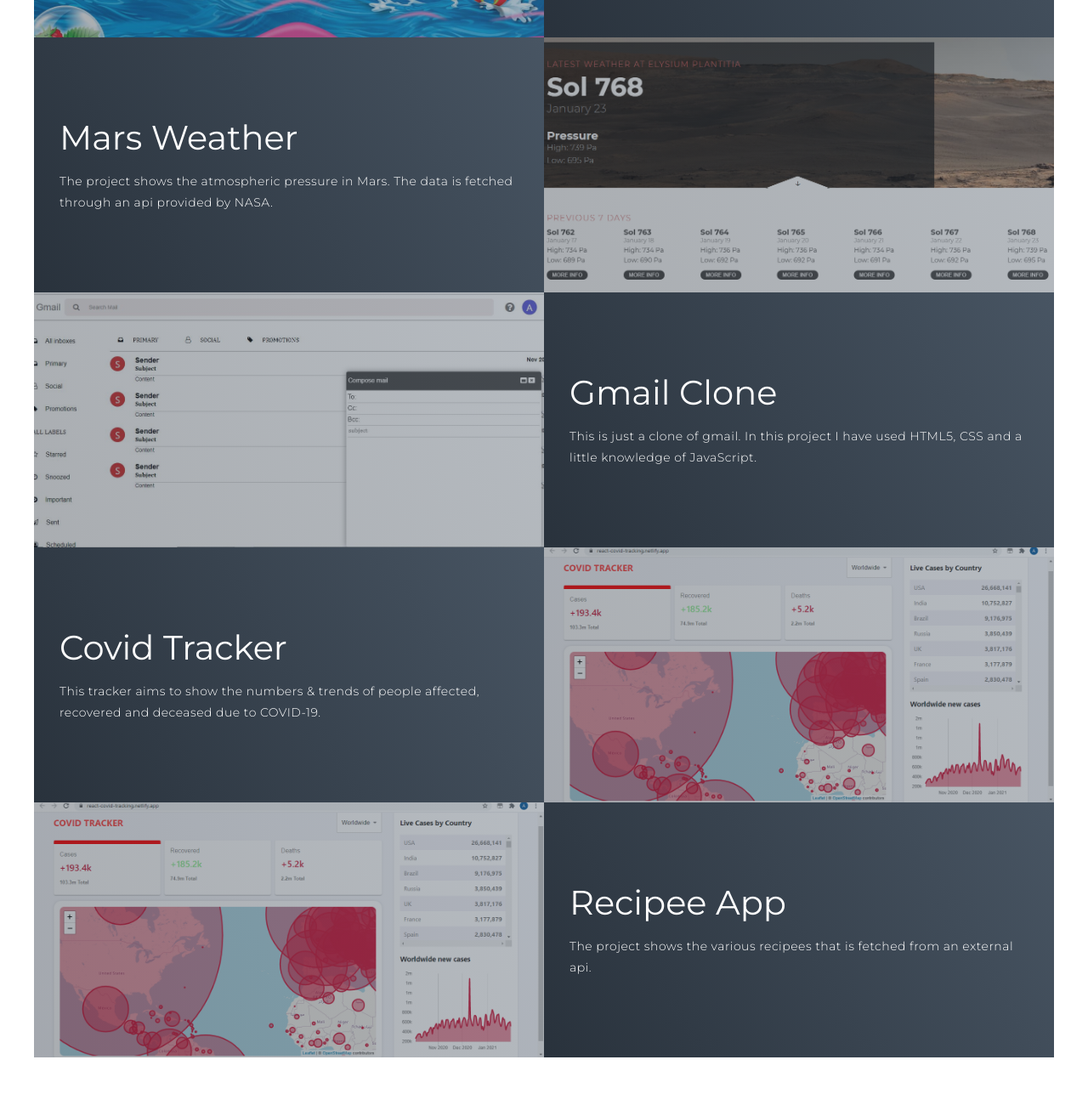
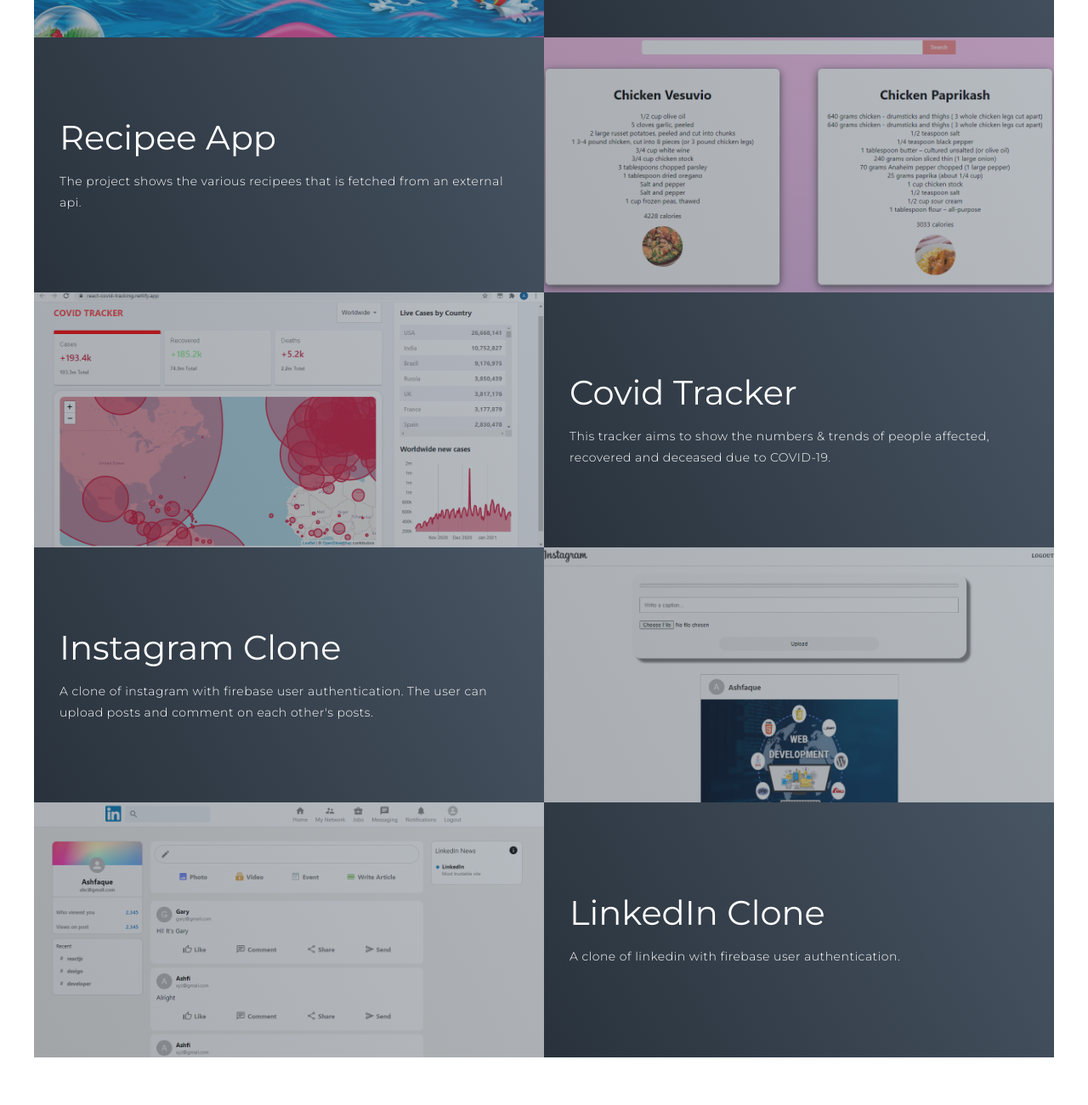
Before and after one commit to Ashfiii/portfolio, a plain HTML site: page index.html in a window 1280 px wide. Shown: the part 3220-4520 px from the top of the page at 85% size. Drawn offline with Linux system fonts and the light colour scheme.

Commit message:
code updated

```diff
--- a/index.html
+++ b/index.html
@@ -5,36 +5,7 @@
   <meta charset="UTF-8">
   <meta name="viewport" content="width=device-width, initial-scale=1.0">
   <link rel="stylesheet" href="style.css">
-  <title>Portfolio</title>
-  <style>
-    .tab {
-  overflow: hidden;
-  border: 1px solid #ccc;
-  margin-bottom: 34px;
-  background-image: linear-gradient(60deg, #29323c 0%, #485563 100%);
-}
-
-.tab button {
-  background-color: inherit;
-  float: left;
-  border: none;
-  outline: none;
-  cursor: pointer;
-  padding: 14px 16px;
-  transition: 0.3s;
-  font-size: 17px;
-  color: white;
-}
-
-.tab button:hover {
-  background-color: black;
-  opacity: 0.4;
-}
-
-.tab button.active {
-  background-color: black;
-}
-  </style>
+  <title>Ashfaque Alam - Portfolio</title>
 </head>
 
 <body>
@@ -157,31 +128,19 @@
             <img src="./img/responsive-website.jpg" alt="img">
           </div>
         </div>
+      </div>
+      <div id="tab2" class="tabcontent">
         <div class="project-item">
           <div class="project-info">
-            <a href="https://js-projects-mars-weather-app.netlify.app" target="_blank">
-              <h1>Mars Weather </h1>
-              <p>The project shows the atmospheric pressure in Mars. The data is fetched through an api provided by NASA.</p>
+            <a href="https://ashfiii.github.io/recipee-app" target="_blank">
+              <h1>Recipee App</h1>
+              <p>The project shows the various recipees that is fetched from an external api.</p>
             </a>
           </div>
           <div class="project-img">
-            <img src="./img/mars.png" alt="img">
+            <img src="./img/recipee.png" alt="img">
           </div>
         </div>
-        <div class="project-item">
-          <div class="project-info">
-            <a href="https://ashfiii.github.io/gmail-clone/" target="_blank">
-              <h1>Gmail Clone</h1>
-              <p>This is just a clone of gmail. In this project I have used HTML5, CSS and a little knowledge of
-                JavaScript.</p>
-            </a>
-          </div>
-          <div class="project-img">
-            <img src="./img/gmail.jpg" alt="img">
-          </div>
-        </div>
-      </div>
-      <div id="tab2" class="tabcontent">
         <div class="project-item">
           <div class="project-info">
             <a href="https://react-covid-tracking.netlify.app" target="_blank">
@@ -195,13 +154,24 @@
         </div>
         <div class="project-item">
           <div class="project-info">
-            <a href="https://react-covid-tracking.netlify.app" target="_blank">
-              <h1>Recipee App</h1>
-              <p>The project shows the various recipees that is fetched from an external api.</p>
+            <a href="https://ashfiii.github.io/instagram-clone" target="_blank">
+              <h1>Instagram Clone</h1>
+              <p>A clone of instagram with firebase user authentication. The user can upload posts and comment on each other's posts.</p>
             </a>
           </div>
           <div class="project-img">
-            <img src="./img/covid-tracker.png" alt="img">
+            <img src="./img/instagram.png" alt="img">
+          </div>
+        </div>
+        <div class="project-item">
+          <div class="project-info">
+            <a href="https://ashfiii.github.io/linkedin-clone" target="_blank">
+              <h1>LinkedIn Clone</h1>
+              <p>A clone of linkedin with firebase user authentication. </p>
+            </a>
+          </div>
+          <div class="project-img">
+            <img src="./img/linkedin.png" alt="img">
           </div>
         </div>
       </div>
--- a/style.css
+++ b/style.css
@@ -44,7 +44,6 @@ p {
 .section-title span {
 	color: crimson;
 }
-
 .cta {
 	display: inline-block;
 	padding: 10px 30px;
@@ -70,8 +69,6 @@ p {
 .brand h1 span {
 	color: crimson;
 }
-
-/* Header section */
 #header {
 	position: fixed;
 	z-index: 1000;
@@ -196,9 +193,6 @@ p {
 #header .hamburger.active .bar::after {
 	top: 0;
 }
-/* End Header section */
-
-/* Hero Section */
 #hero {
 	background-image: url(./img/cover-pic.jpg);
 	background-size: cover;
@@ -261,10 +255,6 @@ p {
 #hero h1:nth-child(3) span {
 	animation-delay: 2.5s;
 }
-
-/* End Hero Section */
-
-/* skills Section */
 #skills .skills {
 	flex-direction: column;
 	text-align: center;
@@ -281,7 +271,6 @@ p {
 	align-items: center;
 	justify-content: center;
 	flex-wrap: wrap;
-	/* margin-top: 50px; */
 }
 #skills .skill-item {
 	flex-basis: 60%;
@@ -325,9 +314,30 @@ p {
 	color: white;
 	text-align: left;
 }
-/* End skills Section */
-
-/* Projects section */
+.tab {
+	overflow: hidden;
+	border: 1px solid #ccc;
+	margin-bottom: 34px;
+	background-image: linear-gradient(60deg, #29323c 0%, #485563 100%);
+}
+.tab button {
+	background-color: inherit;
+	float: left;
+	border: none;
+	outline: none;
+	cursor: pointer;
+	padding: 14px 16px;
+	transition: 0.3s;
+	font-size: 17px;
+	color: white;
+}
+.tab button:hover {
+	background-color: black;
+	opacity: 0.4;
+}
+.tab button.active {
+	background-color: black;
+}
 #projects .projects {
 	flex-direction: column;
 	max-width: 1200px;
@@ -401,9 +411,6 @@ p {
 #projects .project-item:hover .project-img img {
 	transform: scale(1.1);
 }
-/* End Projects section */
-
-/* About Section */
 #about .about {
 	flex-direction: column-reverse;
 	text-align: center;
@@ -449,9 +456,6 @@ p {
 	border: 7px solid crimson;
 	z-index: -1;
 }
-/* End About Section */
-
-/* contact Section */
 #contact .contact {
 	flex-direction: column;
 	max-width: 1200px;
@@ -493,9 +497,6 @@ p {
 	line-height: 2rem;
 	font-weight: 500;
 }
-/*End contact Section */
-
-/* Footer */
 #footer {
 	background-image: linear-gradient(60deg, #29323c 0%, #485563 100%);
 }
@@ -533,9 +534,7 @@ p {
 	color: white;
 	font-size: 1.3rem;
 }
-/* End Footer */
 
-/* Keyframes */
 @keyframes hamburger_puls {
 	0% {
 		opacity: 1;
@@ -567,9 +566,7 @@ p {
 		font-weight: 500;
 	}
 }
-/* End Keyframes */
 
-/* Media Query For Tablet */
 @media only screen and (min-width: 768px) {
 	.cta {
 		font-size: 2.5rem;
@@ -578,22 +575,14 @@ p {
 	h1.section-title {
 		font-size: 6rem;
 	}
-
-	/* Hero */
 	#hero h1 {
 		font-size: 7rem;
 	}
-	/* End Hero */
-
-	/* skills Section */
 	#skills .skill-bottom .skill-item {
 		flex-basis: 80%;
 		margin: 2.5%;
 		height: 250px;
 	}
-	/* End skills Section */
-
-	/* Project */
 	#projects .project-item {
 		flex-direction: row;
 	}
@@ -612,9 +601,6 @@ p {
 	#projects .all-projects .project-img {
 		height: 100%;
 	}
-	/* End Project */
-
-	/* About */
 	#about .about {
 		flex-direction: row;
 	}
@@ -637,9 +623,6 @@ p {
 	#about .col-right h1 {
 		text-align: left;
 	}
-	/* End About */
-
-	/* contact  */
 	#contact .contact {
 		flex-direction: column;
 		padding-bottom: 100px;
@@ -671,13 +654,9 @@ p {
 		text-align: left;
 		padding-left: 20px;
 	}
-	/* End contact  */
 }
-/* End Media Query For Tablet */
 
-/* Media Query For Desktop */
 @media only screen and (min-width: 1200px) {
-	/* header */
 	#header .hamburger {
 		display: none;
 	}
@@ -697,12 +676,9 @@ p {
 	#header .nav-list ul a:after {
 		display: none;
 	}
-	/* End header */
-
 	#skills .skill-bottom .skill-item {
 		flex-basis: 22%;
 		margin: 1.5%;
 		height: 340px;
 	}
 }
-/* End  Media Query For Desktop */
```
Also changed, not shown: img/instagram.png (added), img/linkedin.png (added), img/recipee.png (added), 1 other file.
